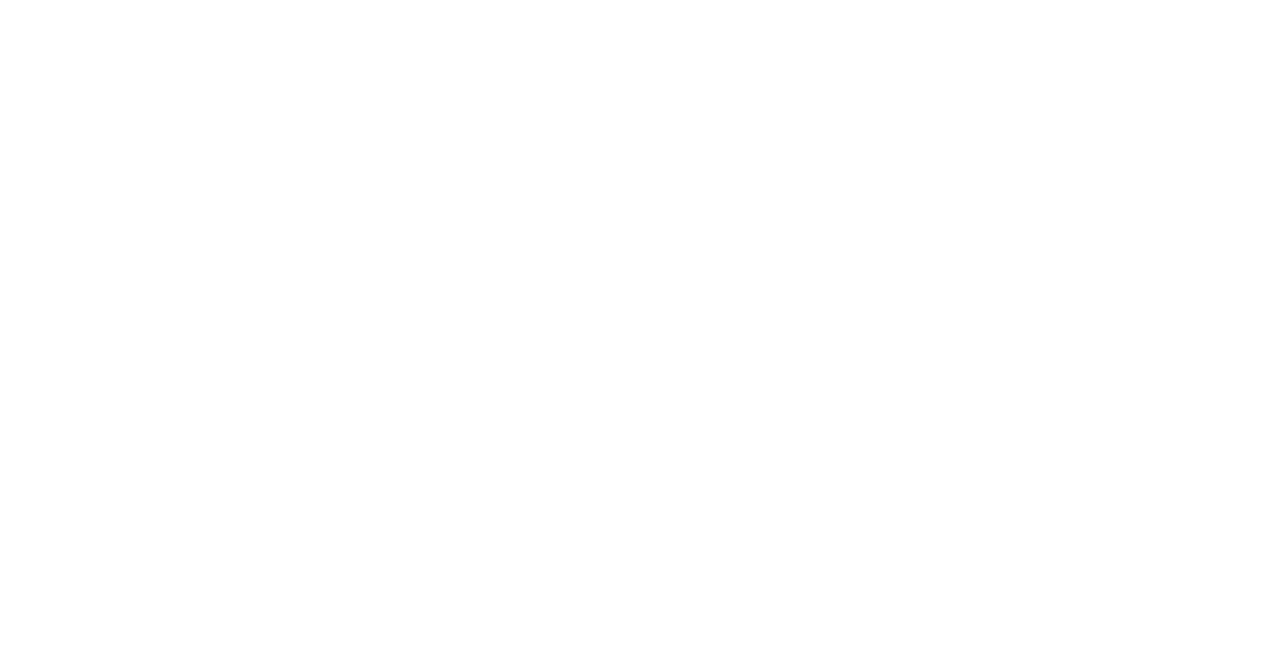
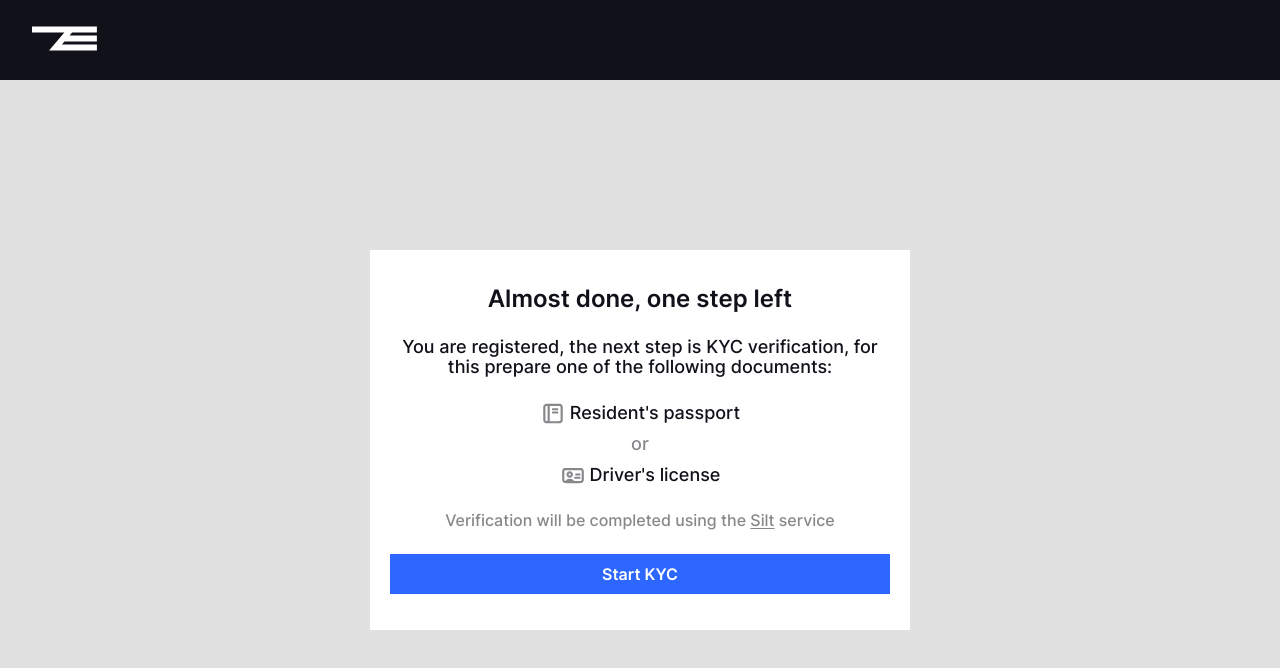
Before and after one commit to Elvinsky/currency-exchange, a Vue app: page /verification in a window 1280 px wide. Shown: the top 668 px of the page. Built offline with nearby package versions, Linux system fonts and the light colour scheme.

Commit message:
feat: [FCE-003] added all auth pages with routes

```diff
--- a/src/assets/icons/KYC/User/UserIcon.vue
+++ b/src/assets/icons/KYC/LicenseIcon.vue
@@ -1,7 +1,7 @@
 <template>
   <svg
-    width="24"
-    height="24"
+    width="26"
+    height="26"
     viewBox="0 0 24 24"
     fill="none"
     xmlns="http://www.w3.org/2000/svg"
--- a/src/assets/icons/KYC/File/FileIcon.vue
+++ b/src/assets/icons/KYC/PassportIcon.vue
@@ -1,7 +1,7 @@
 <template>
   <svg
-    width="24"
-    height="24"
+    width="26"
+    height="26"
     viewBox="0 0 24 24"
     fill="none"
     xmlns="http://www.w3.org/2000/svg"
--- a/src/components/Header/HeaderComponent.vue
+++ b/src/components/Header/HeaderComponent.vue
@@ -82,15 +82,12 @@
   };
 
   const isAuthPages = computed(
-    () =>
-      route.name === 'Registration' ||
-      route.name === 'Verification' ||
-      route.name === 'Registration'
+    () => route.name === 'Registration' || route.name === 'Verification' || route.name === 'Login'
   );
 
   const gridTemplateColumns = computed(() => {
     if (isAuthPages.value) {
-      return '0.2fr 1fr 1fr';
+      return '0.1fr 1fr 1fr';
     }
     return '1fr 4fr 1fr';
   });
--- a/src/pages/Auth/IDVerificationPage.vue
+++ b/src/pages/Auth/IDVerificationPage.vue
@@ -1,11 +1,120 @@
 <template>
-  <div></div>
+  <HeaderComponent />
+  <div class="verification">
+    <div class="verification__content">
+      <h2 class="verification__content__h2">Almost done, one step left</h2>
+      <p class="verification__content__caption">
+        You are registered, the next step is KYC verification, for this prepare one of the following
+        documents:
+      </p>
+      <div class="verification__content__verif-wrap">
+        <div class="verification__content__verif-type">
+          <PassportIcon />
+          <p>Resident's passport</p>
+        </div>
+        <p class="verification__content__or">or</p>
+        <div class="verification__content__verif-type">
+          <LicenseIcon />
+          <p>Driver's license</p>
+        </div>
+      </div>
+
+      <p class="verification__content__postfix">
+        Verification will be completed using the
+        <span class="verification__content__postfix--link">Silt</span>
+        service
+      </p>
+      <BaseButton
+        @click="submit"
+        variant="primary"
+        >Start KYC</BaseButton
+      >
+    </div>
+  </div>
 </template>
 
 <script setup lang="ts">
-  // Your script code here
+  import LicenseIcon from '@/assets/icons/KYC/LicenseIcon.vue';
+  import PassportIcon from '@/assets/icons/KYC/PassportIcon.vue';
+  import HeaderComponent from '@/components/Header/HeaderComponent.vue';
+  import BaseButton from '@/components/common/Button/BaseButton.vue';
+  import router from '@/router';
+
+  const submit = () => {
+    router.push({ name: 'Main' });
+  };
 </script>
 
 <style scoped lang="scss">
-  // Your style code here
+  .verification {
+    display: flex;
+    flex-direction: column;
+    align-items: center;
+    justify-content: center;
+    background-color: var(--color-gray-light);
+    height: calc(100vh - var(--header-height));
+
+    &__content {
+      display: flex;
+      flex-direction: column;
+      align-items: center;
+      justify-content: center;
+      background-color: var(--color-white-main);
+      padding: var(--space-4xl) var(--space-l);
+      width: 540px;
+      gap: var(--space-xl);
+      text-align: center;
+
+      &__h2 {
+        font-family: var(--font-inter-semibold);
+        font-size: var(--font-size-xl);
+        color: var(--color-black-main);
+      }
+
+      &__caption {
+        font-family: var(--font-inter-medium);
+        font-size: var(--font-size-m);
+        color: var(--color-black-main);
+      }
+
+      &__or {
+        font-family: var(--font-inter-medium);
+        font-size: var(--font-size-m);
+        color: var(--color-gray-main);
+      }
+
+      &__verif-wrap {
+        display: flex;
+        flex-direction: column;
+        align-items: center;
+        justify-content: center;
+        gap: var(--space-xs);
+      }
+
+      &__verif-type {
+        display: flex;
+        flex-direction: row;
+        align-items: center;
+        justify-content: center;
+        gap: var(--space-2xs);
+
+        p {
+          font-family: var(--font-inter-medium);
+          font-size: var(--font-size-m);
+          color: var(--color-black-main);
+        }
+      }
+
+      &__postfix {
+        font-family: var(--font-inter-medium);
+        font-size: var(--font-size-s);
+        color: var(--color-gray-main);
+
+        &--link {
+          text-decoration: underline;
+          text-underline-offset: 2px;
+        }
+      }
+    }
+  }
 </style>
--- a/src/pages/Auth/LoginPage.vue
+++ b/src/pages/Auth/LoginPage.vue
@@ -2,28 +2,22 @@
   <HeaderComponent />
   <div class="login">
     <div class="login__content">
-      <h2 class="login__content__header2">Sign up</h2>
+      <h2 class="login__content__header2">Log in</h2>
       <h3 class="login__content__header3">
-        Already have an account?
+        Don't have an account yet?
         <RouterLink
           class="login__content__header3--link"
-          to="#"
+          :to="{
+            name: 'Registration',
+          }"
         >
-          Log in
+          Sign up
         </RouterLink>
       </h3>
       <form
         @submit.prevent
         class="login__content__form"
       >
-        <BaseInput placeholder="Full Name">
-          <template #prepend-icon>
-            <NameIcon />
-          </template>
-          <template #append-icon>
-            <RequiredIcon />
-          </template>
-        </BaseInput>
         <BaseInput
           placeholder="Email"
           type="email"
@@ -31,36 +25,7 @@
           <template #prepend-icon>
             <EmailIcon />
           </template>
-          <template #append-icon>
-            <RequiredIcon />
-          </template>
         </BaseInput>
-
-        <BaseInput
-          placeholder="Phone number"
-          type="tel"
-        >
-          <template #prepend-icon>
-            <PhoneIcon />
-          </template>
-        </BaseInput>
-        <BaseSelect
-          v-model="userSelect"
-          :options="selectOptions"
-        >
-          <BaseInput
-            readonly
-            placeholder="Country"
-            :modelValue="userSelect"
-          >
-            <template #prepend-icon>
-              <CountryIcon />
-            </template>
-            <template #append-icon>
-              <RequiredIcon />
-            </template>
-          </BaseInput>
-        </BaseSelect>
         <BaseInput
           placeholder="Password"
           type="password"
@@ -68,11 +33,13 @@
           <template #prepend-icon>
             <PasswordIcon />
           </template>
-          <template #append-icon>
-            <RequiredIcon />
-          </template>
         </BaseInput>
-        <BaseButton variant="primary">Submit</BaseButton>
+        <BaseButton
+          variant="primary"
+          @click="submit"
+        >
+          Submit
+        </BaseButton>
         <p class="login__content__form__postfix">
           By continuing to register, you agree to the
           <span class="login__content__form__postfix--link">privacy policies</span> and
@@ -84,20 +51,16 @@
 </template>
 
 <script setup lang="ts">
-  import CountryIcon from '@/assets/icons/SignUp/CountryIcon.vue';
   import EmailIcon from '@/assets/icons/SignUp/EmailIcon.vue';
-  import NameIcon from '@/assets/icons/SignUp/NameIcon.vue';
   import PasswordIcon from '@/assets/icons/SignUp/PasswordIcon.vue';
-  import PhoneIcon from '@/assets/icons/SignUp/PhoneIcon.vue';
-  import RequiredIcon from '@/assets/icons/SignUp/RequiredIcon.vue';
   import HeaderComponent from '@/components/Header/HeaderComponent.vue';
   import BaseButton from '@/components/common/Button/BaseButton.vue';
   import BaseInput from '@/components/common/Input/BaseInput.vue';
-  import BaseSelect from '@/components/common/Select/BaseSelect.vue';
-  import { ref } from 'vue';
+  import router from '@/router';
 
-  const selectOptions = ['test1', 'test2', 'test3', 'test4'];
-  const userSelect = ref<string>('');
+  const submit = () => {
+    router.push({ name: 'Main' });
+  };
 </script>
 
 <style scoped lang="scss">
@@ -116,7 +79,7 @@
       justify-content: center;
       background-color: var(--color-white-main);
       padding: var(--space-4xl) var(--space-l);
-      width: 540px;
+      max-width: 540px;
       gap: var(--space-xl);
 
       &__header2 {
@@ -152,6 +115,7 @@
 
           &--link {
             text-decoration: underline;
+            text-underline-offset: 2px;
           }
         }
       }
--- a/src/pages/Auth/SignupPage.vue
+++ b/src/pages/Auth/SignupPage.vue
@@ -1,11 +1,173 @@
 <template>
-  <div></div>
+  <HeaderComponent />
+  <div class="login">
+    <div class="login__content">
+      <h2 class="login__content__header2">Sign up</h2>
+      <h3 class="login__content__header3">
+        Already have an account?
+        <RouterLink
+          class="login__content__header3--link"
+          :to="{
+            name: 'Registration',
+          }"
+        >
+          Log in
+        </RouterLink>
+      </h3>
+      <form
+        @submit.prevent
+        class="login__content__form"
+      >
+        <BaseInput placeholder="Full Name">
+          <template #prepend-icon>
+            <NameIcon />
+          </template>
+          <template #append-icon>
+            <RequiredIcon />
+          </template>
+        </BaseInput>
+        <BaseInput
+          placeholder="Email"
+          type="email"
+        >
+          <template #prepend-icon>
+            <EmailIcon />
+          </template>
+          <template #append-icon>
+            <RequiredIcon />
+          </template>
+        </BaseInput>
+
+        <BaseInput
+          placeholder="Phone number"
+          type="tel"
+        >
+          <template #prepend-icon>
+            <PhoneIcon />
+          </template>
+        </BaseInput>
+        <BaseSelect
+          v-model="userSelect"
+          :options="selectOptions"
+        >
+          <BaseInput
+            readonly
+            placeholder="Country"
+            :modelValue="userSelect"
+          >
+            <template #prepend-icon>
+              <CountryIcon />
+            </template>
+            <template #append-icon>
+              <RequiredIcon />
+            </template>
+          </BaseInput>
+        </BaseSelect>
+        <BaseInput
+          placeholder="Password"
+          type="password"
+        >
+          <template #prepend-icon>
+            <PasswordIcon />
+          </template>
+          <template #append-icon>
+            <RequiredIcon />
+          </template>
+        </BaseInput>
+        <BaseButton
+          variant="primary"
+          @click="submit"
+        >
+          Submit
+        </BaseButton>
+        <p class="login__content__form__postfix">
+          By continuing to register, you agree to the
+          <span class="login__content__form__postfix--link">privacy policies</span> and
+          <span class="login__content__form__postfix--link">terms of the service</span>.
+        </p>
+      </form>
+    </div>
+  </div>
 </template>
 
 <script setup lang="ts">
-  // Your script code here
+  import CountryIcon from '@/assets/icons/SignUp/CountryIcon.vue';
+  import EmailIcon from '@/assets/icons/SignUp/EmailIcon.vue';
+  import NameIcon from '@/assets/icons/SignUp/NameIcon.vue';
+  import PasswordIcon from '@/assets/icons/SignUp/PasswordIcon.vue';
+  import PhoneIcon from '@/assets/icons/SignUp/PhoneIcon.vue';
+  import RequiredIcon from '@/assets/icons/SignUp/RequiredIcon.vue';
+  import HeaderComponent from '@/components/Header/HeaderComponent.vue';
+  import BaseButton from '@/components/common/Button/BaseButton.vue';
+  import BaseInput from '@/components/common/Input/BaseInput.vue';
+  import BaseSelect from '@/components/common/Select/BaseSelect.vue';
+  import router from '@/router';
+  import { ref } from 'vue';
+
+  const selectOptions = ['test1', 'test2', 'test3', 'test4'];
+  const userSelect = ref<string>('');
+
+  const submit = () => {
+    router.push({ name: 'Verification' });
+  };
 </script>
 
 <style scoped lang="scss">
-  // Your style code here
+  .login {
+    display: flex;
+    flex-direction: column;
+    align-items: center;
+    justify-content: center;
+    background-color: var(--color-gray-light);
+    height: calc(100vh - var(--header-height));
+
+    &__content {
+      display: flex;
+      flex-direction: column;
+      align-items: center;
+      justify-content: center;
+      background-color: var(--color-white-main);
+      padding: var(--space-4xl) var(--space-l);
+      max-width: 540px;
+      gap: var(--space-xl);
+
+      &__header2 {
+        font-family: var(--font-inter-semibold);
+        font-size: var(--font-size-xl);
+      }
+
+      &__header3 {
+        font-family: var(--font-inter-regular);
+        font-size: var(--font-size-s);
+
+        &--link {
+          text-decoration: underline;
+          color: var(--color-blue-primary);
+        }
+      }
+
+      &__form {
+        display: flex;
+        flex-direction: column;
+        width: 100%;
+        align-items: center;
+        justify-content: center;
+        gap: var(--space-xl);
+
+        &__postfix {
+          width: 70%;
+          margin: auto;
+          text-align: center;
+          font-family: var(--font-inter-medium);
+          font-size: var(--font-size-s);
+          color: var(--color-gray-secondary);
+
+          &--link {
+            text-decoration: underline;
+            text-underline-offset: 2px;
+          }
+        }
+      }
+    }
+  }
 </style>
--- a/src/router/index.ts
+++ b/src/router/index.ts
@@ -6,6 +6,7 @@
     {
       path: '/',
       component: () => import('@/components/MainLayout.vue'),
+      name: 'Main',
       children: [],
     },
     {
@@ -22,13 +23,13 @@
     },
     {
       path: '/login',
-      name: 'Registration',
+      name: 'Login',
       component: () => import('@pages/Auth/LoginPage.vue'),
       alias: ['/signin'],
     },
     {
       path: '/:catchAll(.*)',
-      redirect: { name: 'Main' },
+      redirect: { name: 'Login' },
     },
   ],
 });
```
Also changed, not shown: src/styles/setup/_colors.css (line endings or trailing spaces).
